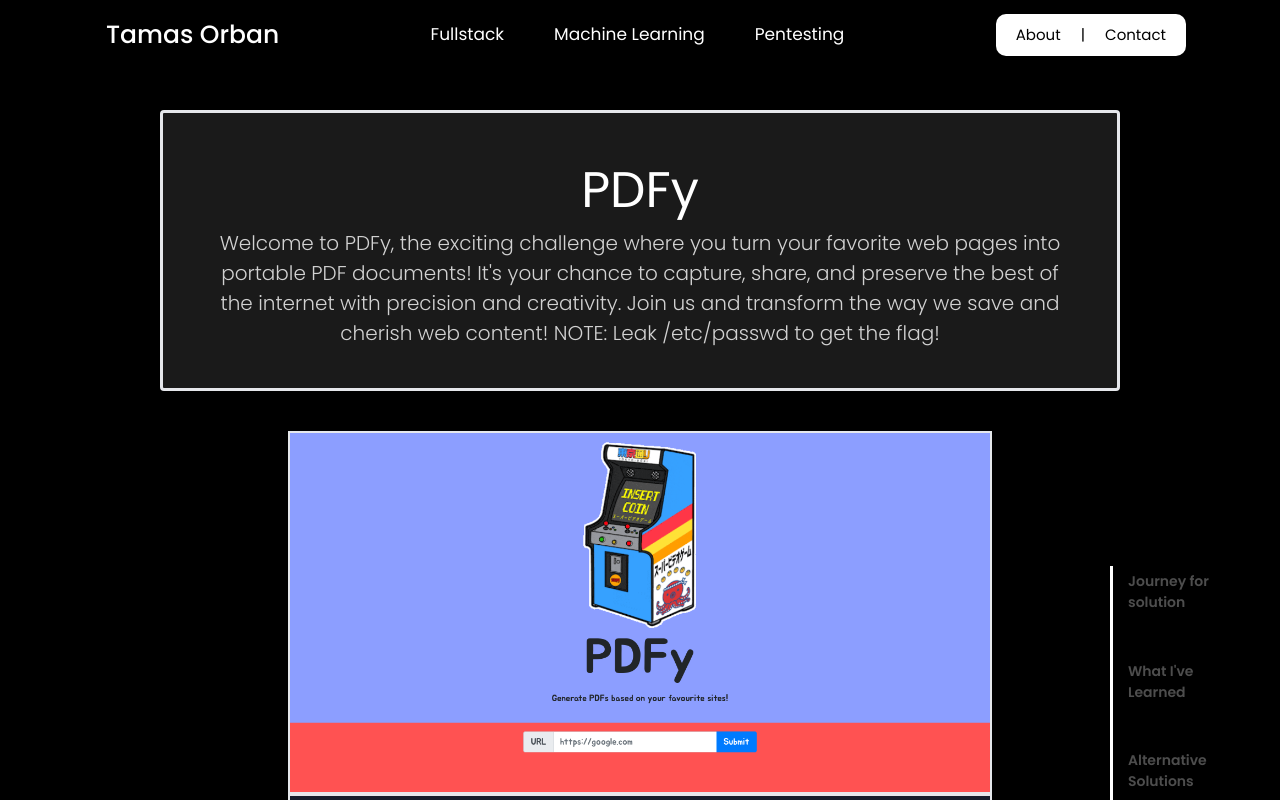
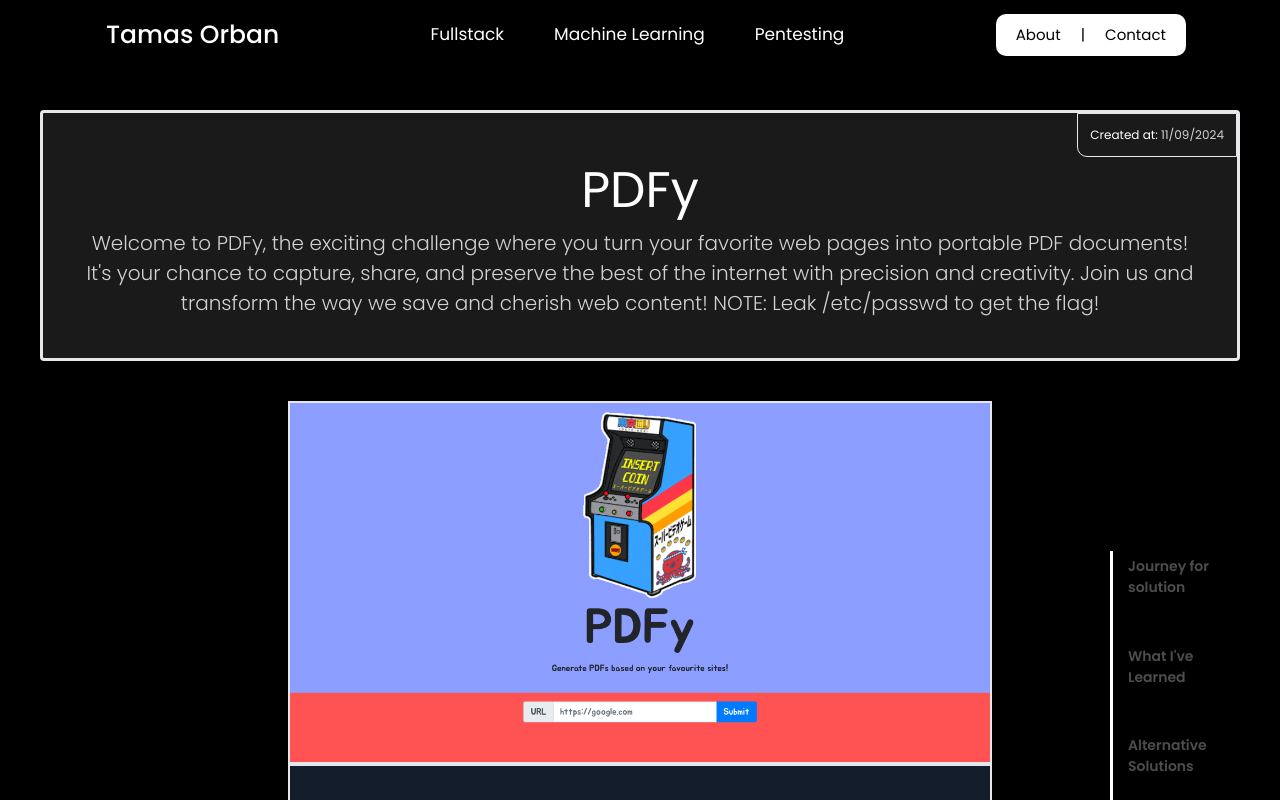
Before and after one commit to orbant12/PortfolioWeb, a React (Vite) app: page /cyber_security-projects/pdfY in a window 1280 px wide. Shown: the top 800 px of the page. Built offline with nearby package versions, Linux system fonts and the light colour scheme.

Commit message:
ctf xss 2

```diff
--- a/src/pages/CyberProjects/pdfY.jsx
+++ b/src/pages/CyberProjects/pdfY.jsx
@@ -5,7 +5,10 @@ const PdfY = () => {
 
     return(
         <div className="w-[100%] bg p-10 flex flex-col justify-center items-center">
-            <div className="w-[80%] bg border-[3px] p-10 flex flex-col items-center rounded bg-[rgba(255,255,255,0.1)] ">
+            <div className="w-[80% relative bg border-[3px] p-10 flex flex-col items-center rounded bg-[rgba(255,255,255,0.1)] ">
+                <div className="absolute border right-0 top-0" style={{borderBottomLeftRadius:10}}>
+                    <h3 className="text-white p-2 text-[5px] md:text-[12px] md:p-3">Created at: <span className="opacity-80">11/09/2024</span></h3>
+                </div>
                 <h2 className="text-white text-[30px] md:text-[50px]" >PDFy</h2>
                 <h2 className="text-white text-[10px] opacity-80 font-thin text-center md:text-[20px]" >Welcome to PDFy, the exciting challenge where you turn your favorite web pages into portable PDF documents! It's your chance to capture, share, and preserve the best of the internet with precision and creativity. Join us and transform the way we save and cherish web content! NOTE: Leak /etc/passwd to get the flag!</h2>
             </div>
```
